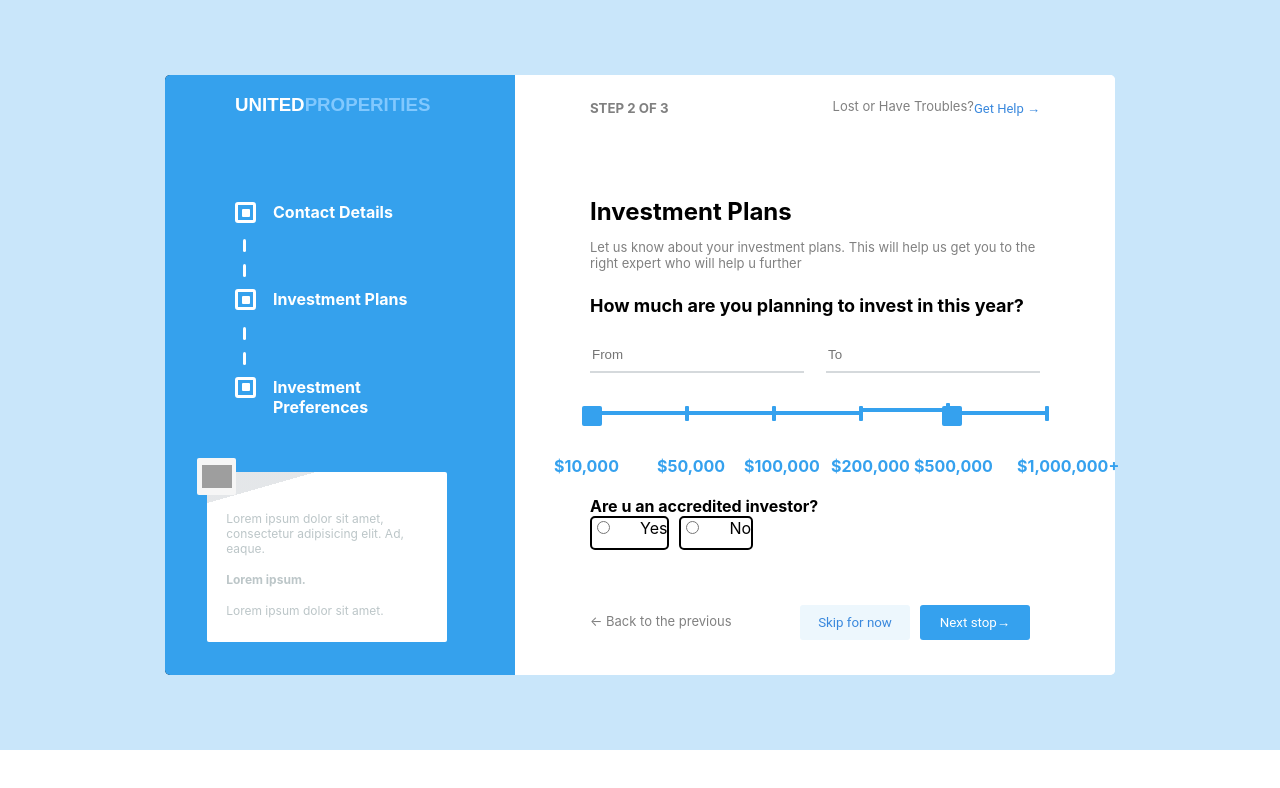
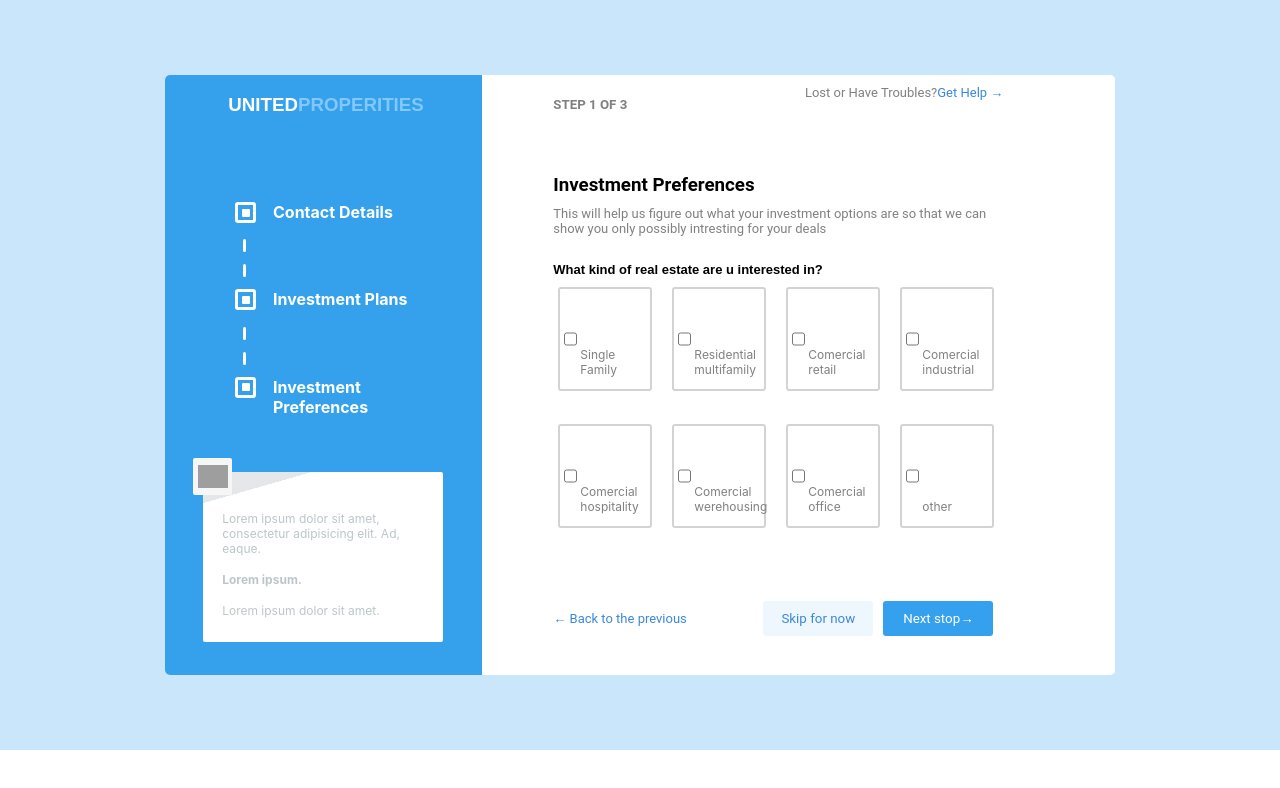
Before and after one commit to Ciprian420/react-login-page, a React (Create React App) app: page /page3 in a window 1280 px wide. Shown: the top 788 px of the page. Built offline with nearby package versions, Linux system fonts and the light colour scheme; grey boxes are pictures that could not be loaded; a web font is replaced by a local one.

Commit message:
Made the nextPage buttons work

```diff
--- a/package.json
+++ b/package.json
@@ -10,6 +10,7 @@
     "react-dom": "^18.2.0",
     "react-hook-form": "^7.32.2",
     "react-input-mask": "^2.0.4",
+    "react-router-dom": "^6.3.0",
     "react-scripts": "5.0.1",
     "styled-components": "^5.3.5",
     "web-vitals": "^2.1.4"
--- a/src/App.js
+++ b/src/App.js
@@ -1,14 +1,22 @@
-import './App.css';
-import Details from './Components/Details/Details';
+import "./App.css";
+import {Details} from "./Components/Details/Details";
 import Container2 from "./Components/Investment/Investment";
 import Preferences from './Components/Preferences/Preferences';
 
+import {BrowserRouter as Router, Route, Routes,} from "react-router-dom";
+
 function App() {
   return (
-   <div className="App">
-    <Container2></Container2>
-   </div>
-  )
+    <div className="App">
+      <Router>
+        <Routes>
+          <Route path="/" element={<Details/>} />
+          <Route path="/page2" element={<Container2/>} />
+          <Route path="/page3" element={<Preferences/>} />
+        </Routes>
+      </Router>
+    </div>
+  );
 }
 
 export default App;
--- a/src/Components/Details/Details.js
+++ b/src/Components/Details/Details.js
@@ -1,47 +1,98 @@
-import { InputLonger, InputCont, Header, ContMain, DetailsCont ,H4, H3, H5, Para, Detailssecond, Link, Footer, Button, Simplediv, Input } from "./Details.style"
-import SideBar from "../SideBar/SideBar"
-import { useForm } from "react-hook-form"
+import {
+  InputLonger,
+  InputCont,
+  Header,
+  DetailsCont,
+  H4,
+  H3,
+  H5,
+  Para,
+  Detailssecond,
+  Link,
+  Footer,
+  Button,
+  Simplediv,
+  Input,
+  Container,
+} from "./Details.style";
+import SideBar from "../SideBar/SideBar";
+import { useState } from "react";
+import { useForm } from "react-hook-form";
+import { useLocation } from "react-router"
+import { useNavigate } from 'react-router-dom';
+import {useEffect} from "react";
 
 const normalizeCardNumber = (value) => {
-    return value.replace(/\s/g,"").match(/.{1,4}/g)?.join(" ").substr(0,19) || ""
+    return (
+      value
+        .replace(/\s/g, "")
+        .match(/.{1,4}/g)
+        ?.join(" ")
+        .substr(0, 19) || ""
+    );
+  };
+
+
+
+
+export const Details = ( props ) => {
+   console.log({hist: props.history});
+
+  const navigate = useNavigate();
+
+  const changeUrl = () => {
+    navigate("/page2")
   }
 
-const Details = () => {
-    return (
-        <ContMain>
+  return <Container className="container" style={{}}>
       <SideBar></SideBar>
       <DetailsCont>
         <Detailssecond>
           <Header>
             <H5>STEP 1 OF 3</H5>
-                        <Para>Lost or Have Troubles?<Link> Get Help  → </Link></Para>
+            <Para>
+              Lost or Have Troubles?<Link> Get Help → </Link>
+            </Para>
           </Header>
           <H3>Contact Details</H3>
-                        <Para>welcome to United Properties, we are glad to see you! Let's get started by  letting us know a little</Para>
+          <Para>
+            welcome to United Properties, we are glad to see you! Let's get
+            started by letting us know a little
+          </Para>
           <InputCont>
             {/* <InputMask classname="input" mask={'+37\\3 99 999 999'}/>; */}
             <Input type="tel"></Input>
-                            <Input placeholder="0000 0000 0000 0000" type="tel" inputMode="numeric" autoComplete="cc-number"
+            <Input
+              placeholder="0000 0000 0000 0000"
+              type="tel"
+              inputMode="numeric"
+              autoComplete="cc-number"
               onChange={(event) => {
-                                const {value} = event.target
-                                event.target.value = normalizeCardNumber(value)
-                            }}></Input>
+                const { value } = event.target;
+                event.target.value = normalizeCardNumber(value);
+              }}
+            ></Input>
             <InputLonger></InputLonger>
             <InputLonger></InputLonger>
           </InputCont>
           <H4>Privacy Policy</H4>
-                        <Para>we know you care about how personal information is used and shared, so we take your privacy seriously</Para>
+          <Para>
+            we know you care about how personal information is used and shared,
+            so we take your privacy seriously
+          </Para>
           <Para color="#35a1ee">Expand privacy policy →</Para>
           <Footer>
-                    <Para color="#3988dd">← Back to the previous</Para>
             <Simplediv>
-                            <Button color="#3988dd" backgroundColor="#edf7fd">Skip for now</Button>
-                            <Button color="white" backgroundColor="#35a1ee">Next stop→</Button>
+              <Button
+                color="#3988dd" backgroundColor="#edf7fd" onClick={changeUrl} >
+                Skip for now
+              </Button>
+              <Button type="submit" color="white" backgroundColor="#35a1ee" onClick={changeUrl}>
+                Next stop→
+              </Button>
             </Simplediv>
           </Footer>
         </Detailssecond>
       </DetailsCont>
-        </ContMain>
-    )
-}
-export default Details
+    </Container>;
+};
--- a/src/Components/Details/Details.style.js
+++ b/src/Components/Details/Details.style.js
@@ -1,17 +1,19 @@
 import styled from "styled-components"
+
+export const Container = styled.div`
+display: flex;
+border-radius: 5px;
+width: 950px;
+height: 600px;
+background-color: #ffffff;
+z-index: 3
+`
 
 export const Simplediv = styled.div`
 `
 export const InputCont = styled.div`
 width: 100%;
 height: 150px;
-`
-export const ContMain = styled.div`
-display: flex;
-border-radius: 5px;
-width: 950px;
-height: 600px;
-background-color: #ffffff;
 `
 // export const SideBar = styled.div`
 // height: 600px;
--- a/src/Components/Investment/Investment.js
+++ b/src/Components/Investment/Investment.js
@@ -1,25 +1,66 @@
-import { ContMain, Header, SideBarContainer, Details, H4, Count, Input, Footer, Simplediv, Button,
-    Label, H5, Para, Detailssecond, InputContainer, Slider, Link,
-    AccreditContainer, AccreditContainer2, Accredit, AccreditInput } from "./Investment.style"
+import {
+  Header,
+  SideBarContainer,
+  Details,
+  H4,
+  Count,
+  Input,
+  Footer,
+  Simplediv,
+  Button,
+  Label,
+  H5,
+  Para,
+  Detailssecond,
+  InputContainer,
+  Slider,
+  Link,
+  AccreditContainer,
+  AccreditContainer2,
+  Accredit,
+  AccreditInput,
+  Container,
+} from "./Investment.style";
 import MoneyProgressBar from "../MoneyProgressBar/MoneyProgressBar";
 import SideBar from "../SideBar/SideBar";
+import styled from "styled-components";
+import { useState } from "react";
+import { useNavigate } from 'react-router-dom';
+
+
 
 const Container2 = () => {
+  const navigate = useNavigate()
+
+  const changeUrl = () => {
+    navigate("/page3")
+  }
+
+  const changeUrlBack = () => {
+    navigate("/")
+  }
   return (
-        <ContMain>
-            <SideBarContainer><SideBar/></SideBarContainer>
+    <Container className="containerInvest">
+      <SideBarContainer>
+        <SideBar />
+      </SideBarContainer>
       <Details>
         <Detailssecond>
           <Header>
             <H5>STEP 2 OF 3</H5>
-                        <Para>Lost or Have Troubles?<Link> Get Help  → </Link></Para>
+            <Para>
+              Lost or Have Troubles?<Link> Get Help → </Link>
+            </Para>
           </Header>
           <H4>Investment Plans</H4>
-                    <Para>Let us know about your investment plans. This will help us get you to the right expert who will help u further</Para>
+          <Para>
+            Let us know about your investment plans. This will help us get you
+            to the right expert who will help u further
+          </Para>
           <Count>How much are you planning to invest in this year?</Count>
           <InputContainer>
-                    <Input placeholder="From"/>
-                    <Input placeholder="To"/>
+            <Input placeholder="From" type="number" className="from"/>
+            <Input placeholder="To" type="number" className="to"/>
           </InputContainer>
           <Slider>
             <MoneyProgressBar></MoneyProgressBar>
@@ -27,25 +68,35 @@
           <Accredit>Are u an accredited investor?</Accredit>
           <AccreditContainer>
             <AccreditContainer2>
-                    <AccreditInput type="radio" id="choice1" name="choice"/>
+              <AccreditInput type="radio" id="choice1" name="choice" />
               <Label for="choice1">Yes</Label>
             </AccreditContainer2>
             <AccreditContainer2>
-                    <AccreditInput type="radio" id="choice2" name="choice"/>
+              <AccreditInput type="radio" id="choice2" name="choice" />
               <Label for="choice2">No</Label>
             </AccreditContainer2>
           </AccreditContainer>
           <Footer>
-                    <Para color="#3988dd">← Back to the previous</Para>
+            <Para color="#3988dd" onClick={changeUrlBack} style={{ cursor: "pointer" }}>
+              ← Back to the previous
+            </Para>
             <Simplediv>
-                            <Button color="#3988dd" backgroundColor="#edf7fd">Skip for now</Button>
-                            <Button color="white" backgroundColor="#35a1ee">Next stop→</Button>
+              <Button
+                color="#3988dd"
+                backgroundColor="#edf7fd"
+                onClick={changeUrl}
+              >
+                Skip for now
+              </Button>
+              <Button color="white" backgroundColor="#35a1ee" onClick={changeUrl}>
+                Next stop→
+              </Button>
             </Simplediv>
           </Footer>
         </Detailssecond>
       </Details>
-        </ContMain>
-    )
-}
+    </Container>
+  );
+};
 
-export default Container2
+export default Container2;
--- a/src/Components/Investment/Investment.style.js
+++ b/src/Components/Investment/Investment.style.js
@@ -1,12 +1,17 @@
 import styled from "styled-components"
 
-export const ContMain = styled.div`
+
+export const Container = styled.div`
 display: flex;
 border-radius: 5px;
 width: 950px;
 height: 600px;
 background-color: #ffffff;
+position: absolute;
+z-index: 2
 `
+
+
 export const SideBarContainer = styled.div`
 border-radius: 5px 0px 0px 5px;
 height: 600px;
--- a/src/Components/MoneyProgressBar/MoneyProgressBar.js
+++ b/src/Components/MoneyProgressBar/MoneyProgressBar.js
@@ -20,7 +20,7 @@
             </div>
 
             <div>
-                <OrizontalLine>
+                <OrizontalLine >
                     <VerticalLine>
                         <Price>$100,000</Price>
                     </VerticalLine>
--- a/src/Components/MoneyProgressBar/MoneyProgressBarStyle.js
+++ b/src/Components/MoneyProgressBar/MoneyProgressBarStyle.js
@@ -5,7 +5,7 @@
 margin-top: 10px;
 width: 20px;
 height: 20px;
-background-color: #35a1ee;
+background-color: #898080;
 border-radius: 2px;
 margin-left: -8px;
 `
@@ -18,14 +18,14 @@
 flex-direction: row-reverse;
 width: 87px;
 height: 4px;
-background-color: #35a1ee
+background-color: #898080
 `
 
 export const VerticalLine = styled.div`
 border-radius: 1px;
 width: 4px;
 height: 15px;
-background-color: #35a1ee
+background-color: #898080
 `
 
 export const Container = styled.div`
@@ -37,5 +37,5 @@
 position: relative;
 top: 50px;
 left: -28px;
-color: #35A1EEFF;
+color: #898080;
 font-weight: bolder;`
--- a/src/Components/Preferences/Preferences.js
+++ b/src/Components/Preferences/Preferences.js
@@ -1,7 +1,23 @@
 import {   SelectPara, SelectInput, RealEstate, Select , H3font, Header, ContMain, DetailsCont , H3, H5, Para, Detailssecond, Link, Footer, Button, Simplediv } from "./Preferences.style"
 import SideBar from "../SideBar/SideBar"
+import { useNavigate } from 'react-router-dom';
+
+const changeUrlBack = () =>{
+    window.history.pushState("hi", "Text", "http://localhost:3000/page2")}
+
+    const changeUrl = () =>{
+        window.history.pushState("hi", "Text", "http://localhost:3000/page4")}
 
 const Preferences = () => {
+    const navigate = useNavigate()
+
+    const changeUrl = () => {
+     navigate("/page4")
+    }
+
+    const changeUrlBack = () => {
+        navigate("/page2")
+    }
     return (
         <ContMain>
                 <SideBar></SideBar>
@@ -26,10 +42,10 @@
                             <RealEstate><SelectInput type="checkbox"></SelectInput><SelectPara>other</SelectPara></RealEstate>
                         </Select>
                     <Footer>
-                    <Para color="#3988dd">← Back to the previous</Para>
+                    <Para color="#3988dd" onClick={changeUrlBack} style={{ cursor: "pointer" }}>← Back to the previous</Para>
                         <Simplediv>
-                            <Button color="#3988dd" backgroundColor="#edf7fd">Skip for now</Button>
-                            <Button color="white" backgroundColor="#35a1ee">Next stop→</Button>
+                            <Button onClick={changeUrl} color="#3988dd" backgroundColor="#edf7fd">Skip for now</Button>
+                            <Button onClick={changeUrl} color="white" backgroundColor="#35a1ee">Next stop→</Button>
                         </Simplediv>
                     </Footer>
                 </Detailssecond>
--- a/src/Components/Preferences/Preferences.style.js
+++ b/src/Components/Preferences/Preferences.style.js
@@ -12,6 +12,8 @@
 width: 950px;
 height: 600px;
 background-color: #ffffff;
+position: absolute;
+z-index: 1
 `
 // export const SideBar = styled.div`
 // height: 600px;
--- a/src/index.js
+++ b/src/index.js
@@ -1,17 +1,11 @@
-import React from 'react';
-import ReactDOM from 'react-dom/client';
-import './index.css';
-import App from './App';
-import reportWebVitals from './reportWebVitals';
+import React from "react";
+import ReactDOM from "react-dom/client";
+import "./index.css";
+import App from "./App";
 
-const root = ReactDOM.createRoot(document.getElementById('root'));
+const root = ReactDOM.createRoot(document.getElementById("root"));
 root.render(
   <React.StrictMode>
-    <App />
+      <App />
   </React.StrictMode>
 );
-
-// If you want to start measuring performance in your app, pass a function
-// to log results (for example: reportWebVitals(console.log))
-// or send to an analytics endpoint. Learn more: https://bit.ly/CRA-vitals
-reportWebVitals();
```
Also changed, not shown: 2 other files (tests, documents, lock files or other folders). Lines whose indentation alone changed are shown as unchanged.
